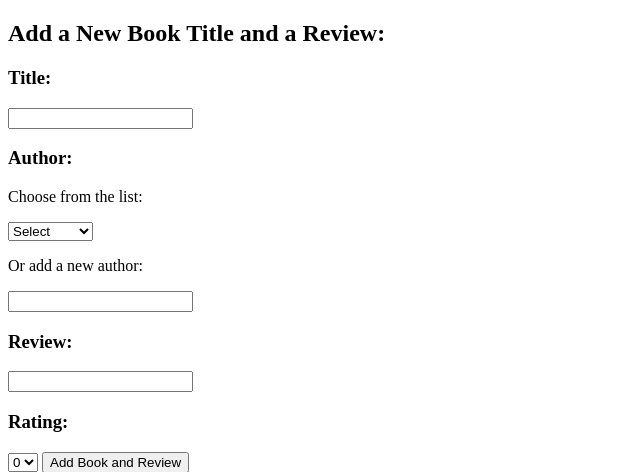
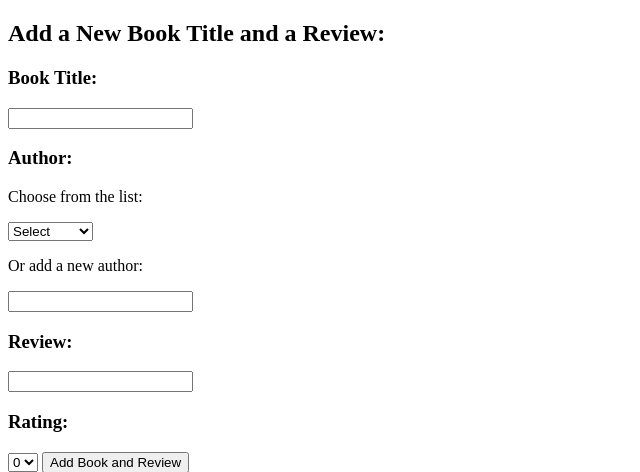
Before and after one commit to Assuliya/book_review, a Django app: template apps/book_review/templates/book_review/add.html in a window 1280 px wide. Shown: the top 472 px of the page, without its empty margins (0-640 px from the left). Run offline with Django 3.2, Linux system fonts and the light colour scheme; the template is opened without the code that fills it: values that come from a table or form of the project are taken from there, others are empty; data comes from the database, SQL or seed files in the repository; both versions use the stored data as it was after the commit; parts of the project's set-up code (start-up, migrations or seed data) failed here and were passed over.

Commit message:
technical check, problem fixing, the look of the code

```diff
--- a/apps/book_review/templates/book_review/add.html
+++ b/apps/book_review/templates/book_review/add.html
@@ -9,20 +9,20 @@
     {% if messages %}
      <div class="errors">
          {% for message in messages %}
-         <h4{% if message.tags %} class="{{ message.tags }}"{% endif %}>{{ message }}</h4>
+            <h4{% if message.tags %} class="{{ message.tags }}"{% endif %}>{{ message }}</h4>
          {% endfor %}
      </div>
     {% endif %}
     <form action="{% url 'add_book' %}" method='post'>
       {% csrf_token %}
-      <h3>Title:</h3>
+      <h3>Book Title:</h3>
       <input type="text" name="title">
       <h3>Author:</h3>
       <p> Choose from the list: </p>
       <select name="author1">
         <option value="select" selected="selected">Select</option>
         {% for book in books %}
-          <option value="{{book.author}}" >{{book.author}}</option>
+          <option value={{book.author}} >{{book.author}}</option>
         {% endfor %}
       </select>
       <p> Or add a new author: </p>
@@ -38,16 +38,12 @@
         <option value="4">4</option>
         <option value="5">5</option>
 			</select>
-
       <input type="submit" value="Add Book and Review">
     </form>
     <br>
-
     <a href="{% url 'index' %}">Home</a>
     <a href="{% url 'user' user_id=request.session.user%}">My Page</a>
     <a href="{% url 'books' %}">Books</a>
     <a href="{% url 'logout' %}">Logout</a>
-
-
   </body>
 </html>
--- a/apps/book_review/templates/book_review/user.html
+++ b/apps/book_review/templates/book_review/user.html
@@ -13,9 +13,7 @@
     <p>{{user.email}}</p>
     <h3>Total reviews:</h3>
     <p>{{total}}</p>
-
     <h4>Posted Reviews on the following books:</h4>
-
     <ul>
       {% for review in reviews %}
         {% if review.book_id.title != '' %}
@@ -23,12 +21,9 @@
         {% endif %}
       {% endfor %}
     </ul>
-
-
     <a href="{% url 'index' %}">Home</a>
     <a href="{% url 'books' %}">Books</a>
     <a href="{% url 'add' %}">Add Book and Review</a>
     <a href="{% url 'logout' %}">Logout</a>
-
   </body>
 </html>
--- a/apps/book_review/urls.py
+++ b/apps/book_review/urls.py
@@ -6,15 +6,11 @@
     url(r'user/(?P<user_id>\d+)$', views.user, name='user'),
     url(r'books$', views.books, name='books'),
     url(r'books/(?P<book_id>\d+)$', views.specific, name='specific'),
-
     url(r'^user/login_process$', views.login_process, name='login_process'),
     url(r'^user/register_process$', views.register_process, name='register_process'),
     url(r'^user/logout$', views.logout, name='logout'),
-
     url(r'^books/add_book$', views.add_book, name='add_book'),
     url(r'^books/(?P<book_id>\d+)/add_review$', views.add_review, name='add_review'),
     url(r'^reviews/(?P<review_id>\d+)/delete$', views.delete_review, name='delete_review')
 
-
-
 ]
```
Also changed, not shown: apps/book_review/models.py (+0 -7 lines), apps/book_review/templates/book_review/books.html (+1 -8 lines), apps/book_review/templates/book_review/index.html (+5 -9 lines), apps/book_review/templates/book_review/specific.html (+2 -11 lines), apps/book_review/views.py (+2 -7 lines), db.sqlite3, 3 other files.
